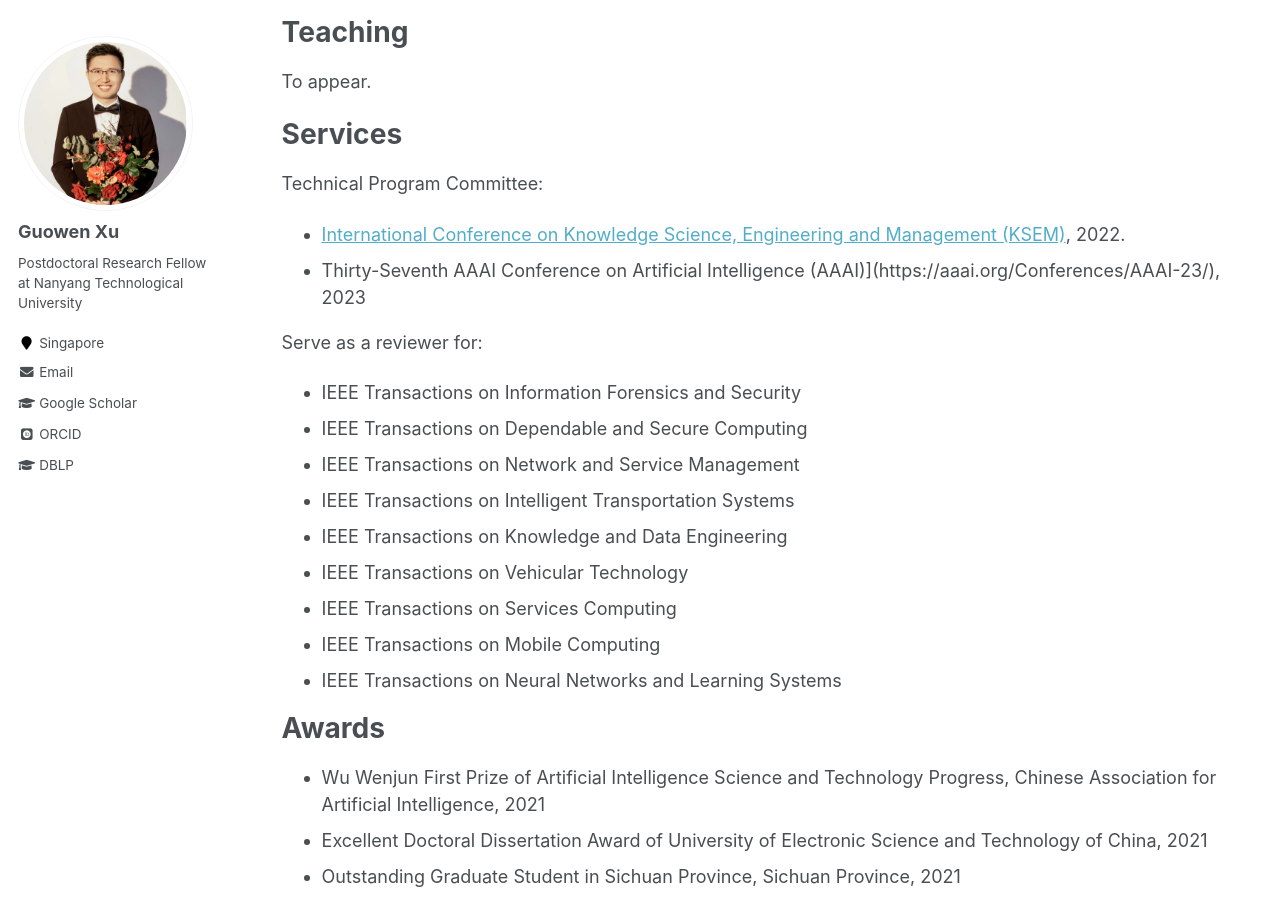
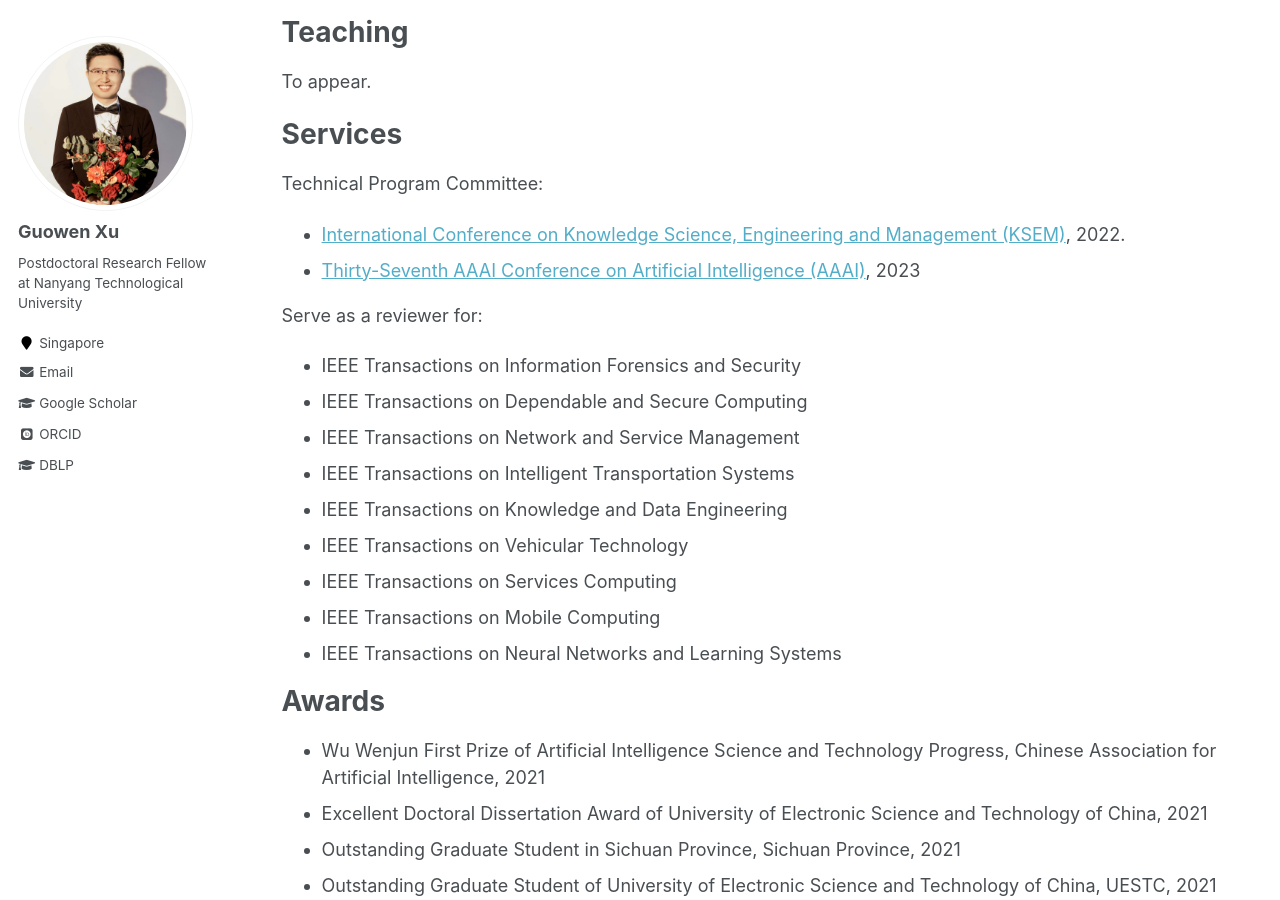
Before and after one commit to Guowen-xu/guowen-xu.github.io, a Jekyll site: the page built from _pages/cv.md, in a window 1280 px wide and 900 px high, scrolled down 674 px. Built offline with Jekyll 4.4.1, drawn with Linux system fonts in a browser that asks for light colours; some web fonts are replaced.

Commit message:
Update cv.md

```diff
--- a/_pages/cv.md
+++ b/_pages/cv.md
@@ -38,7 +38,7 @@ Services
 ======
 Technical Program Committee:
 * [International Conference on Knowledge Science, Engineering and Management (KSEM)](https://ksem22.smart-conf.net/committee.html), 2022.
-* Thirty-Seventh AAAI Conference on Artificial Intelligence (AAAI)](https://aaai.org/Conferences/AAAI-23/), 2023
+* [Thirty-Seventh AAAI Conference on Artificial Intelligence (AAAI)](https://aaai.org/Conferences/AAAI-23/), 2023
 
 Serve as a reviewer for:
 * IEEE Transactions on Information Forensics and Security
```
